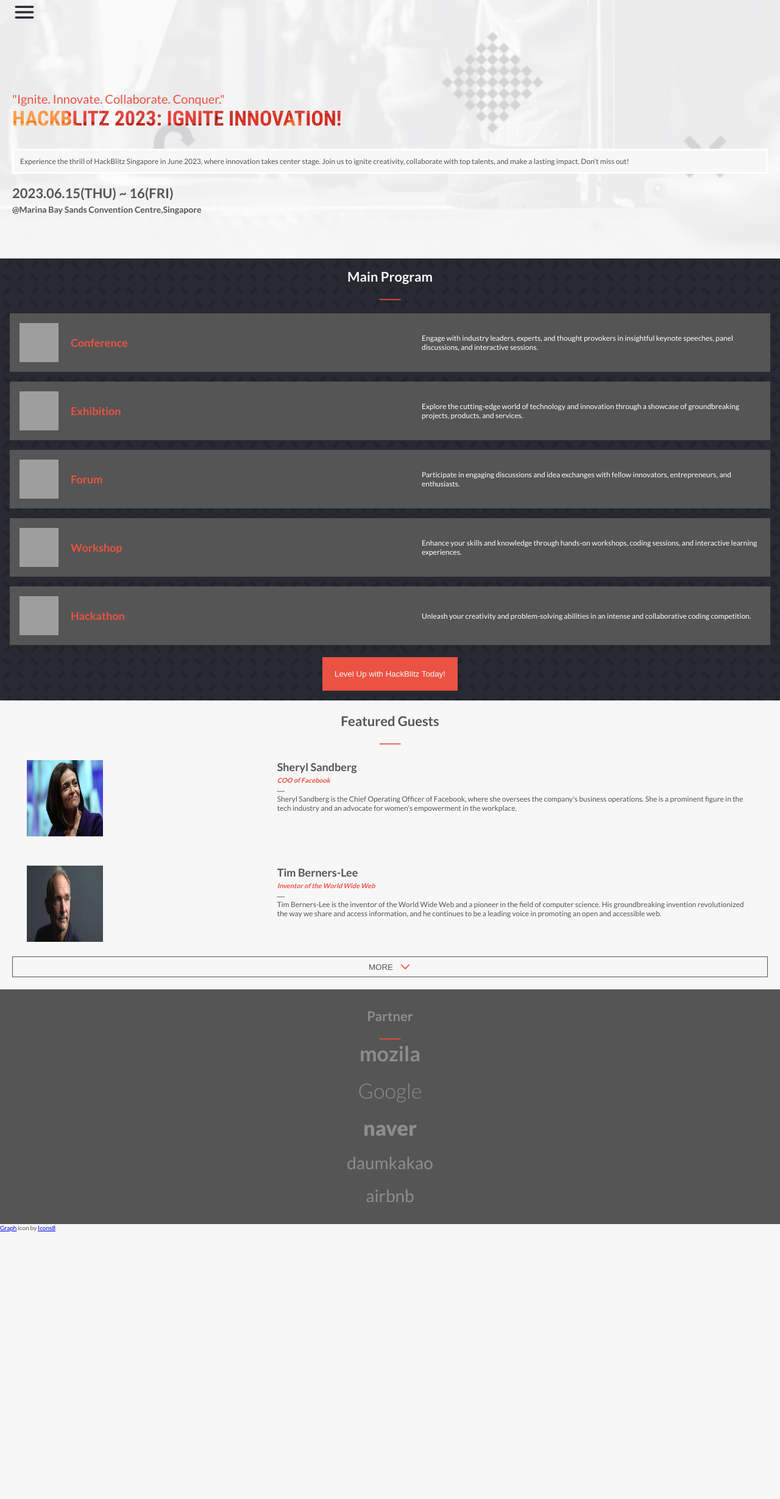
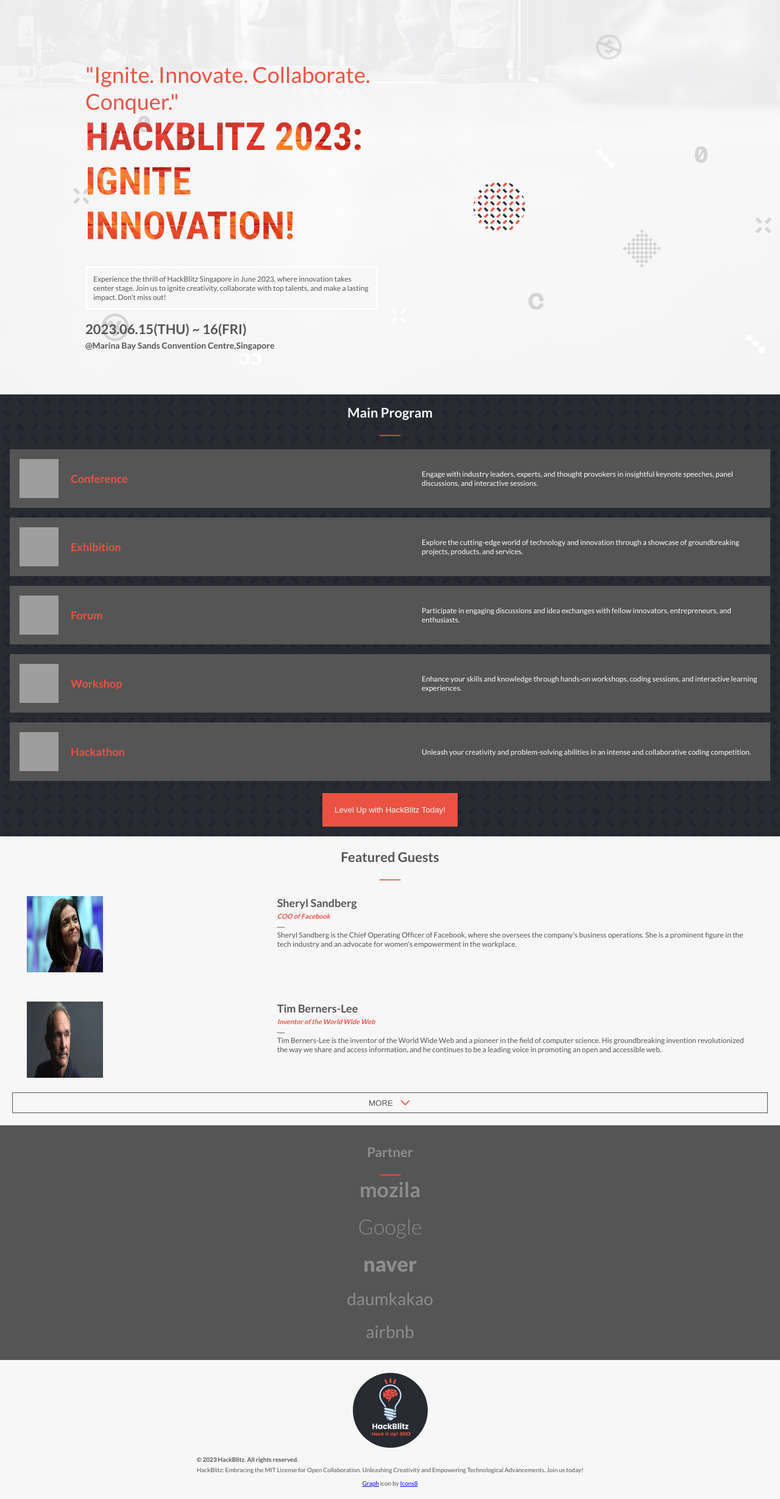
Before and after one commit to devendra-alt/capstone-hackBlitz, a website: page index.html in a window 1280 px wide. Shown: the whole page at 61% size. Before the commit the page ends 2020 px from the top, so only its background shows below. Drawn offline with Linux system fonts and the light colour scheme; grey boxes are pictures that could not be loaded.

Commit message:
Added media-query@768px for desktop version

```diff
--- a/index.html
+++ b/index.html
@@ -11,6 +11,11 @@
       rel="stylesheet"
     />
     <link rel="stylesheet" href="style.css" />
+    <link
+      rel="shortcut icon"
+      type="image/x-icon"
+      href="/assets/images/logo.png"
+    />
     <title>HackBlitz</title>
   </head>
   <body>
@@ -192,9 +197,22 @@
       </ul>
     </section>
     <footer>
-      <a href="https://icons8.com/icon/4odrmttZ6wiE/graph">Graph</a>
-      icon by
-      <a href="https://icons8.com">Icons8</a>
+      <div class="logo">
+        <img src="/assets/images/logo.png" alt="" />
+      </div>
+      <div class="site-info">
+        <p class="rights-reserve">© 2023 HackBlitz. All rights reserved.</p>
+        <p>
+          HackBlitz: Embracing the MIT License for Open Collaboration.
+          Unleashing Creativity and Empowering Technological Advancements. Join
+          us today!
+        </p>
+      </div>
+      <div class="icon-owner-info">
+        <a href="https://icons8.com/icon/4odrmttZ6wiE/graph">Graph</a>
+        icon by
+        <a href="https://icons8.com">Icons8</a>
+      </div>
     </footer>
     <script src="index.js"></script>
   </body>
--- a/style.scss
+++ b/style.scss
@@ -410,6 +410,30 @@
   }
 }
 
+footer {
+  @include padding-left-right();
+  @include flex-center();
+
+  flex-direction: column;
+  gap: 1rem;
+  padding-top: 2rem;
+  padding-bottom: 2rem;
+
+  .logo {
+    & > img {
+      width: 12.5rem;
+      height: 12.5rem;
+    }
+  }
+
+  .site-info {
+    .rights-reserve {
+      font-weight: bold;
+      padding-bottom: 0.5rem;
+    }
+  }
+}
+
 /* typography */
 
 /* grid */
@@ -423,4 +447,38 @@
 /* Page template B */
 
 /* Media Queries */
+
+@media screen and (min-width: 768px) {
+  @mixin padding-right-left-desktop {
+    padding-right: 12rem;
+    padding-left: 12rem;
+  }
+
+  .hero {
+    background-image: url(assets/images/home-desktop.png);
+
+    @include padding-right-left-desktop();
+
+    .header {
+      .menu-i {
+        display: none;
+      }
+    }
+
+    .content {
+      width: 50%;
+
+      .heading {
+        .sub-heading {
+          font-size: 3.6rem;
+        }
+
+        .main-heading {
+          font-size: 6.3rem;
+        }
+      }
+    }
+  }
+}
+
 /* stylelint-enable no-descending-specificity */
```
Also changed, not shown: assets/images/logo.png (added), style.css, 1 other file.
